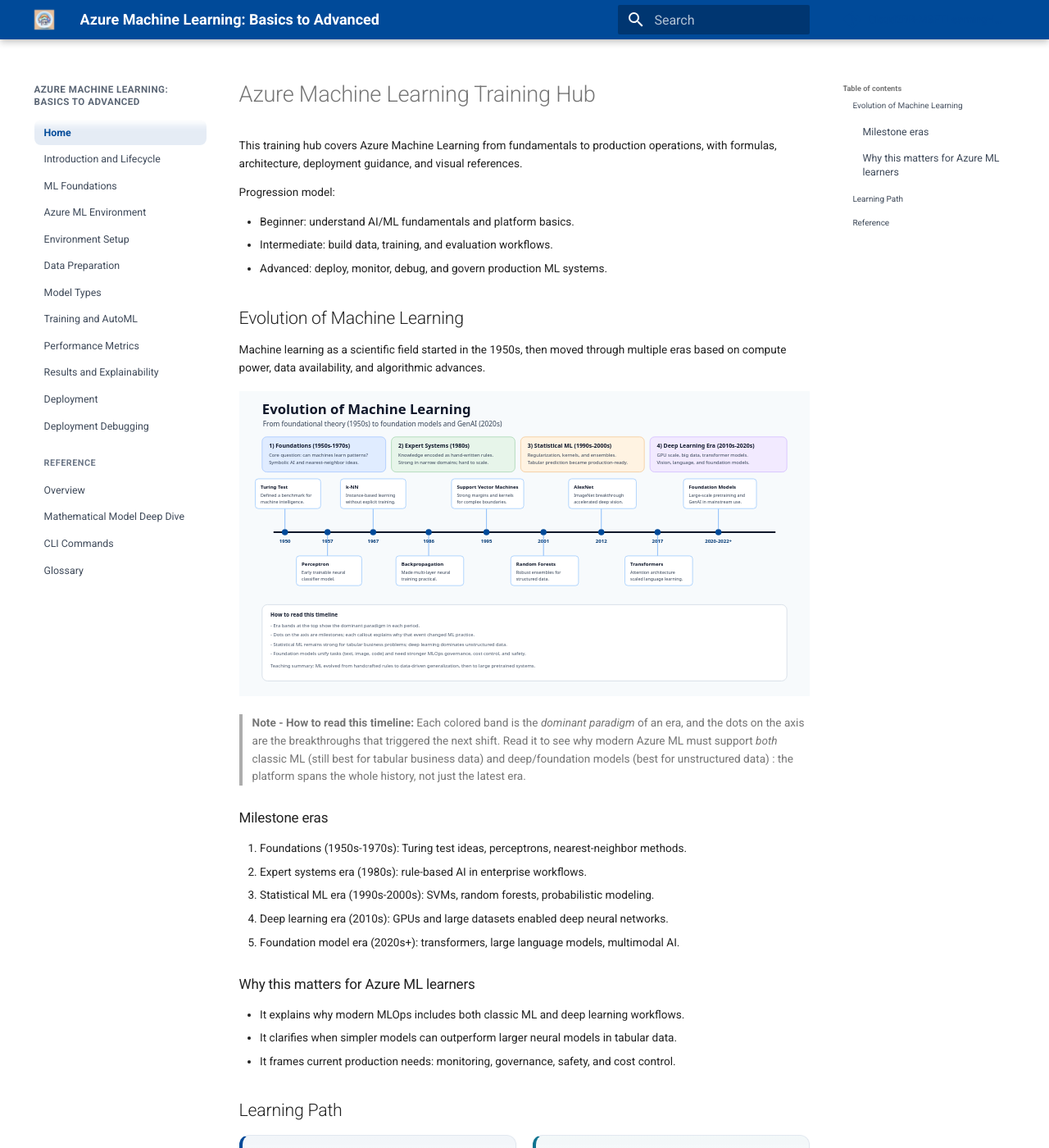
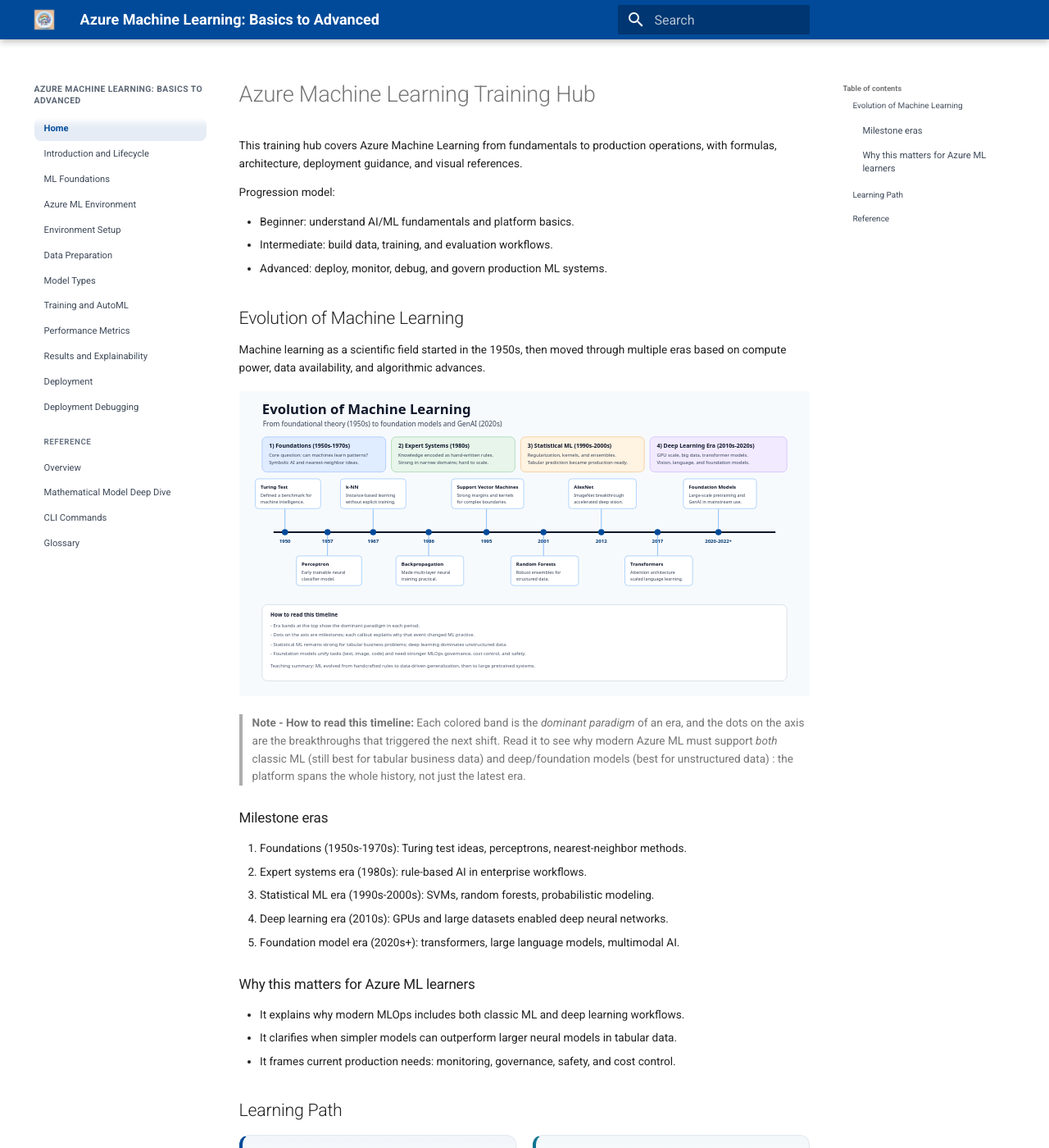
Before and after one commit to Cloud2BR-MSFTLearningHub/Azure-ML-Advanced, an MkDocs documentation site: the page built from docs/index.md, in a window 1280 px wide and 1400 px high. Shown: the whole window at 82% size. Built offline with MkDocs 1.6.1 and Material for MkDocs 9.7.7, drawn with Linux system fonts in a browser that asks for light colours; comment, search, counter and statistics services are not loaded.

Commit message:
Reduce left sidebar section typography by 10 percent

```diff
--- a/docs/assets/css/custom.css
+++ b/docs/assets/css/custom.css
@@ -143,13 +143,13 @@ a.home-card:focus-visible {
    Softer, more professional sidebar navigation
    ---------------------------------------------------------------------- */
 .md-nav {
-  font-size: 0.62rem;
+  font-size: 0.56rem;
 }
 
 /* Sidebar title ("Azure ML Training Hub") */
 .md-nav--primary > .md-nav__title {
   color: #5b6675;
-  font-size: 0.58rem;
+  font-size: 0.52rem;
   font-weight: 700;
   letter-spacing: 0.04em;
   text-transform: uppercase;
@@ -184,7 +184,7 @@ a.home-card:focus-visible {
 .md-nav__item--section > .md-nav__link,
 .md-nav--primary .md-nav__item--nested > .md-nav__link {
   color: #6b7686;
-  font-size: 0.54rem;
+  font-size: 0.49rem;
   font-weight: 700;
   letter-spacing: 0.05em;
   text-transform: uppercase;
```
